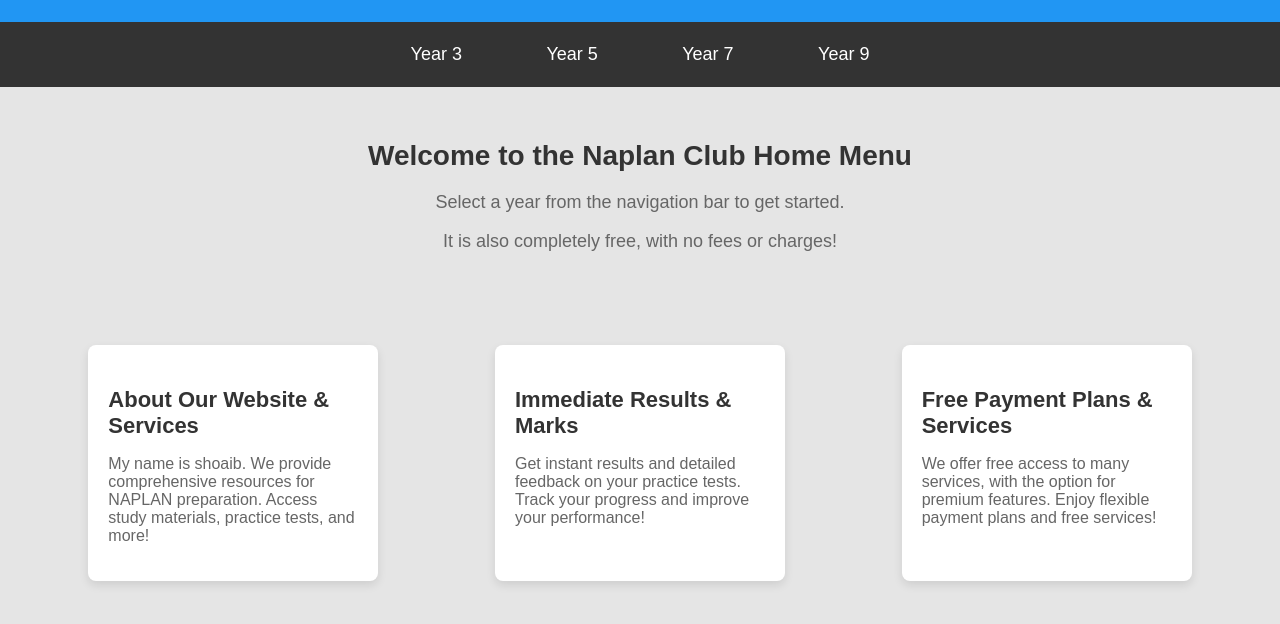
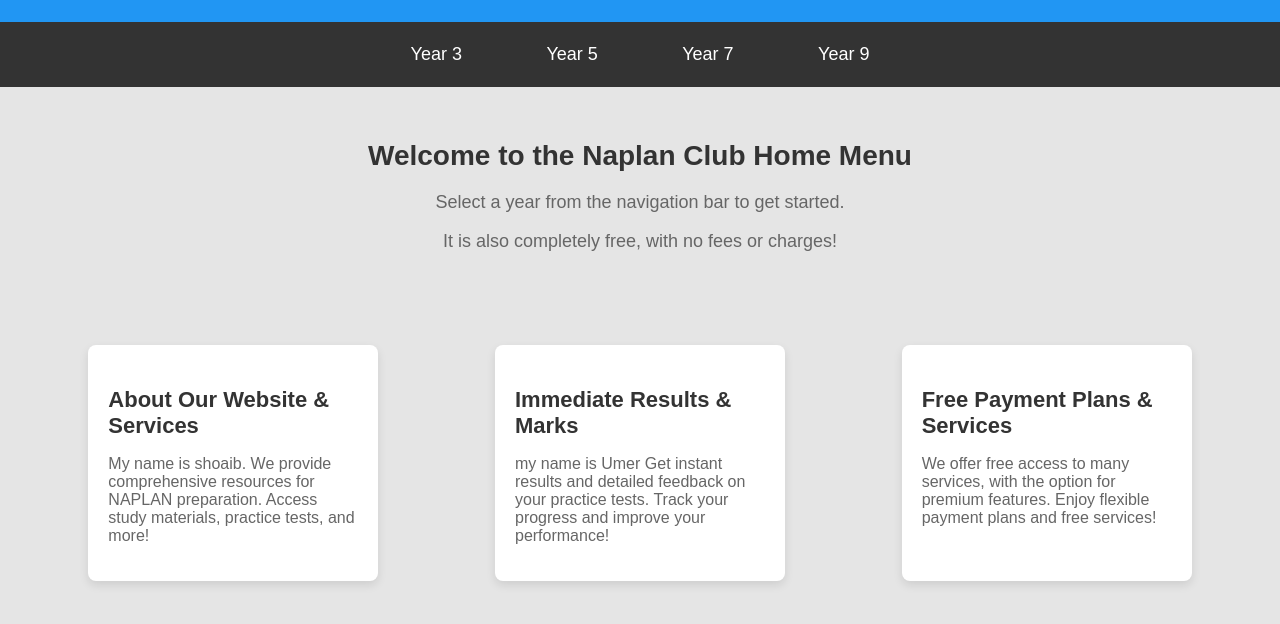
Before and after one commit to ibitech123/myweb, a plain HTML site: page index.html in a window 1280 px wide. Shown: the part 122-746 px from the top of the page. Drawn offline with Linux system fonts and the light colour scheme.

Commit message:
Update index.html

```diff
--- a/index.html
+++ b/index.html
@@ -398,7 +398,7 @@
         <!-- Card 2: Immediate Results & Marks -->
         <div class="card">
             <h3>Immediate Results & Marks</h3>
-            <p>Get instant results and detailed feedback on your practice tests. Track your progress and improve your performance!</p>
+            <p>my name is Umer Get instant results and detailed feedback on your practice tests. Track your progress and improve your performance!</p>
         </div>
         <!-- Card 3: Free Payment Plans & Services -->
         <div class="card">
```
